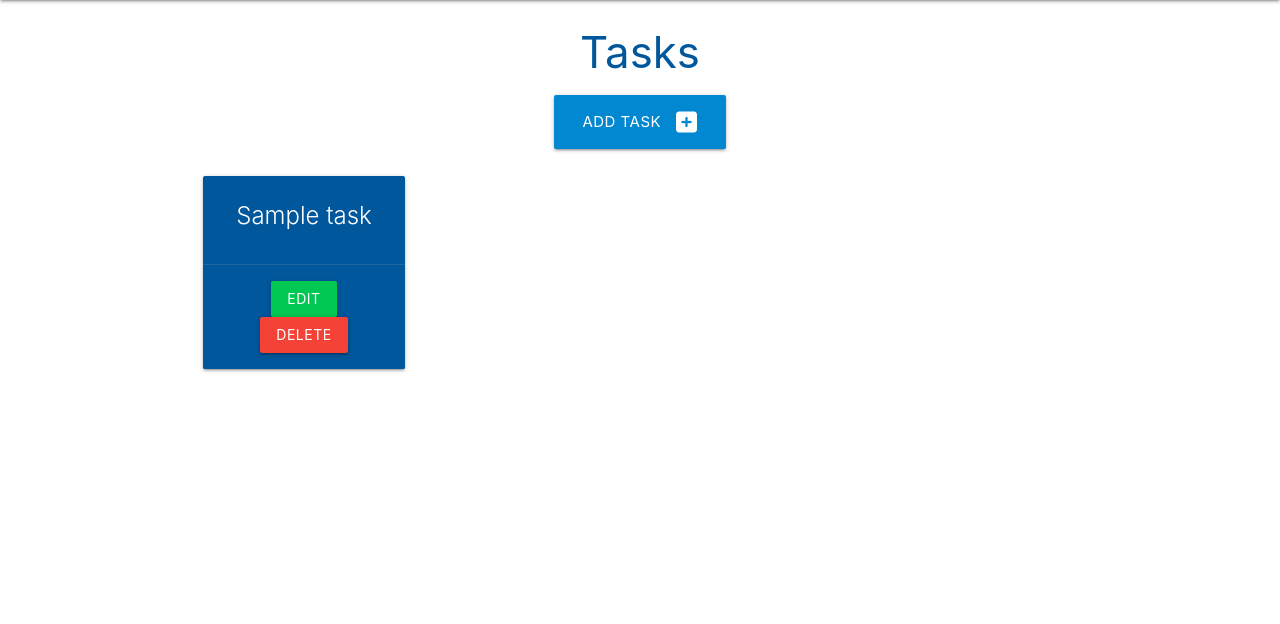
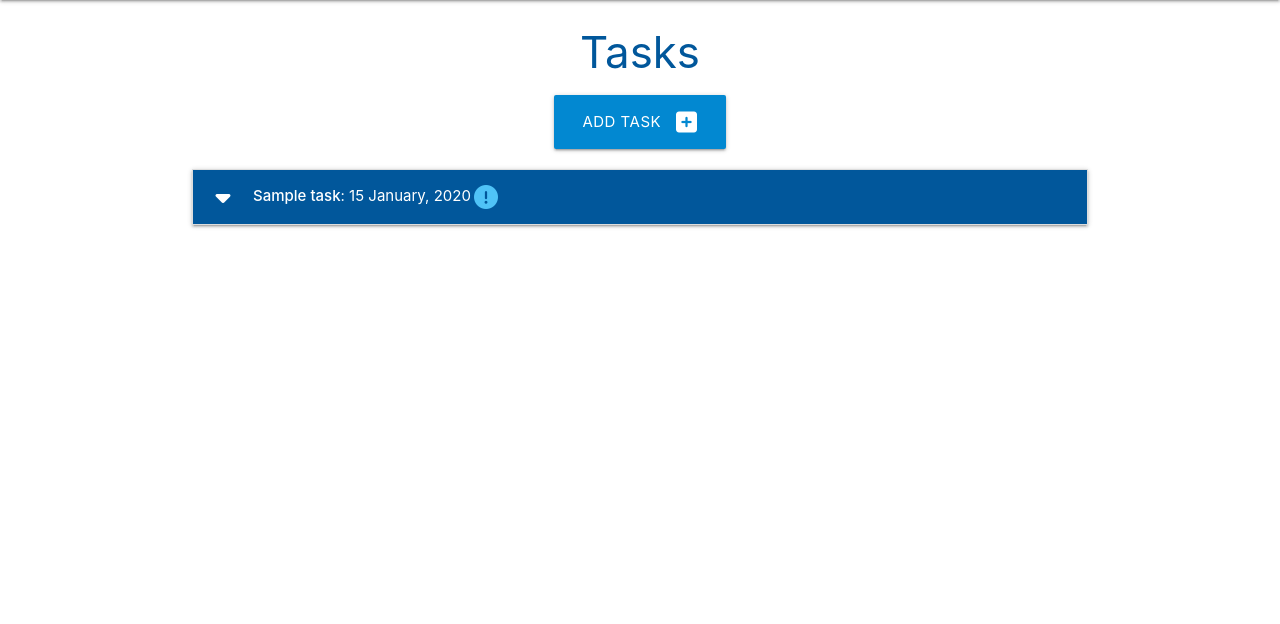
Before and after one commit to AlexGCbn/flask-sql-task-manager, a Flask app: page / in a window 1280 px wide. Shown: the part 64-688 px from the top of the page. Run offline with Flask 2, Linux system fonts and the light colour scheme; tables that the repository leaves empty hold one stand-in row (values such as "Sample post").

Commit message:
Add task display with collapsibles

```diff
--- a/taskmanager/routes.py
+++ b/taskmanager/routes.py
@@ -5,7 +5,7 @@ from taskmanager.models import Category, Task # noqa
 
 @app.route("/")
 def home():
-    tasks = list(Task.query.order_by(Task.category_id).all())
+    tasks = list(Task.query.order_by(Task.id).all())
     return render_template("tasks.html", tasks=tasks)
 
 
--- a/taskmanager/static/js/script.js
+++ b/taskmanager/static/js/script.js
@@ -9,4 +9,6 @@ document.addEventListener('DOMContentLoaded', function() {
     });
     let selects = document.querySelectorAll('select');
     M.FormSelect.init(selects);
+    let col_tasks = document.querySelectorAll('.collapsible');
+    M.Collapsible.init(col_tasks);
   });
--- a/taskmanager/templates/tasks.html
+++ b/taskmanager/templates/tasks.html
@@ -11,20 +11,21 @@
     </div>
 </div>
 
-<div class="row">
-    {% for task in tasks %}
-    <div class="col s12 m6 l3">
-        <div class="card light-blue darken-4 center-align">
-            <div class="card-content white-text">
-                <span class="card-title">{{ task.task_name }}</span>
-            </div>
-            <div class="card-action">
-                <a href="#" class="btn green accent-4">Edit</a>
-                <a href="#" class="btn red">Delete</a>
-            </div>
+<ul class="collapsible">
+    {% for task in tasks | sort(attribute="due_date") %}
+    <li>
+        <div class="collapsible-header white-text light-blue darken-4">
+            <i class="fas fa-caret-down"></i> <strong>{{ task.task_name }}</strong> : {{ task.due_date.strftime("%d %B, %Y") }}
+            {% if task.is_urgent == True %}
+                <i class="fas fa-exclamation-circle light-blue-text text-lighten-2"></i>
+            {% endif %}
         </div>
-    </div>
+        <div class="collapsible-body">
+            <strong>{{ task.category }}</strong>
+            <p>{{ task.task_description }}</p>
+        </div>
+    </li>
     {% endfor %}
-</div>
+</ul>
 
 {% endblock %}
```
